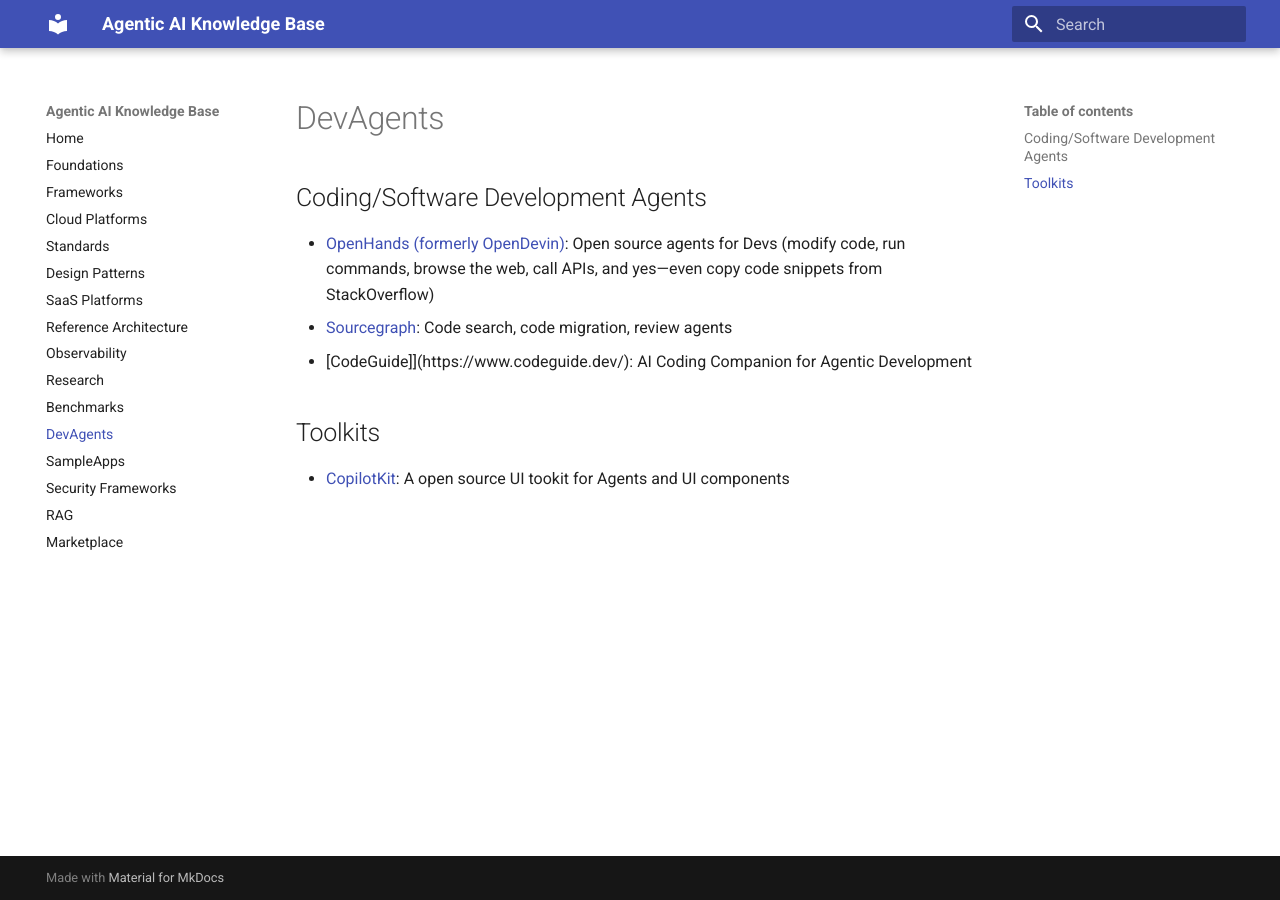
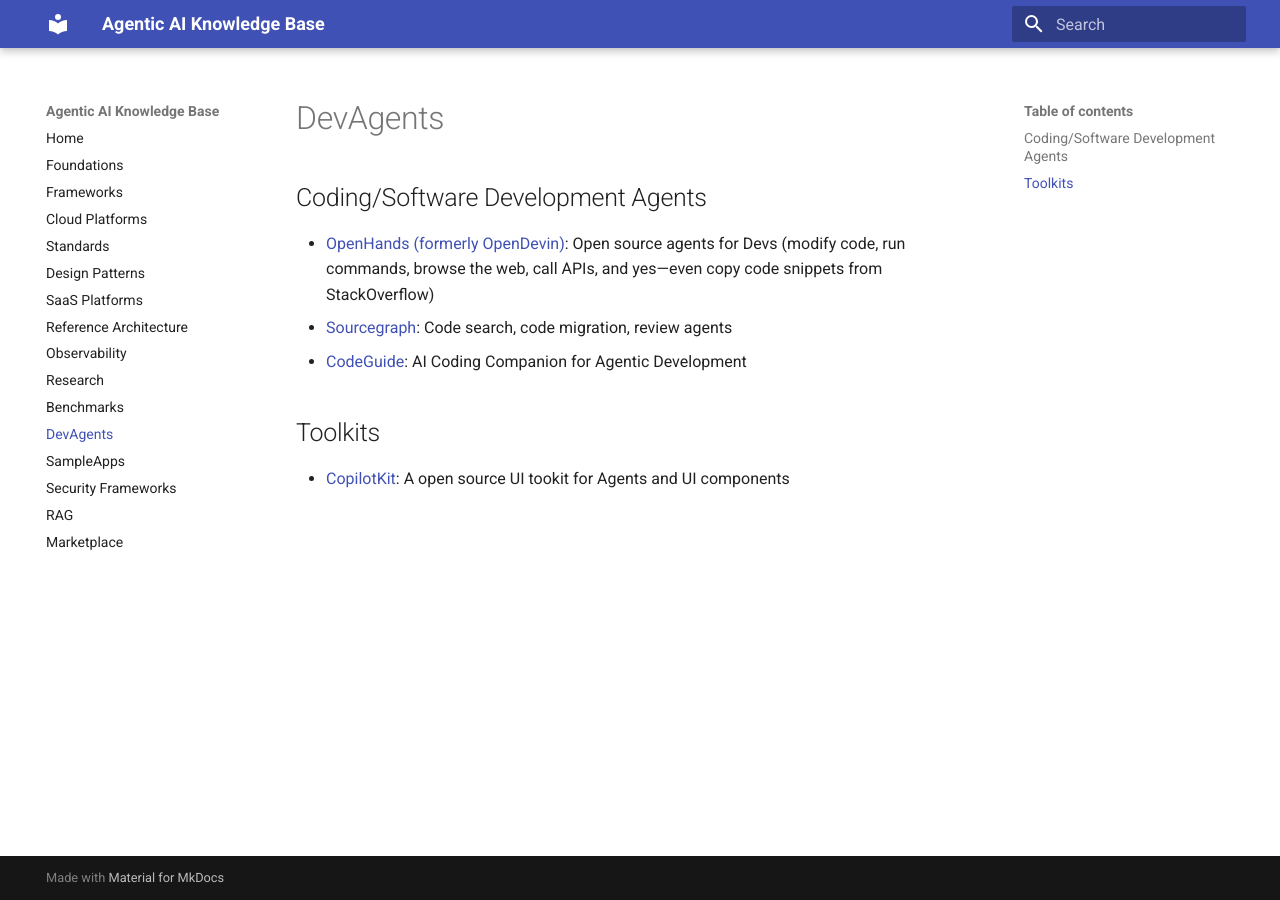
Before and after one commit to ankurkumarz/agentic-ai-knowledge-base, an MkDocs documentation site: the page built from docs/DevAgents/Readme.md, in a window 1280 px wide. Built offline with MkDocs 1.6.1 and Material for MkDocs 9.7.7, drawn with Linux system fonts in a browser that asks for light colours.

Commit message:
Update Readme.md

```diff
--- a/docs/DevAgents/Readme.md
+++ b/docs/DevAgents/Readme.md
@@ -2,7 +2,7 @@
 
 - [OpenHands (formerly OpenDevin)](https://github.com/All-Hands-AI/OpenHands): Open source agents for Devs (modify code, run commands, browse the web, call APIs, and yes—even copy code snippets from StackOverflow)
 - [Sourcegraph](https://sourcegraph.com): Code search, code migration, review agents
-- [CodeGuide]](https://www.codeguide.dev/): AI Coding Companion for Agentic Development
+- [CodeGuide](https://www.codeguide.dev/): AI Coding Companion for Agentic Development
 
 ## Toolkits
 
```
